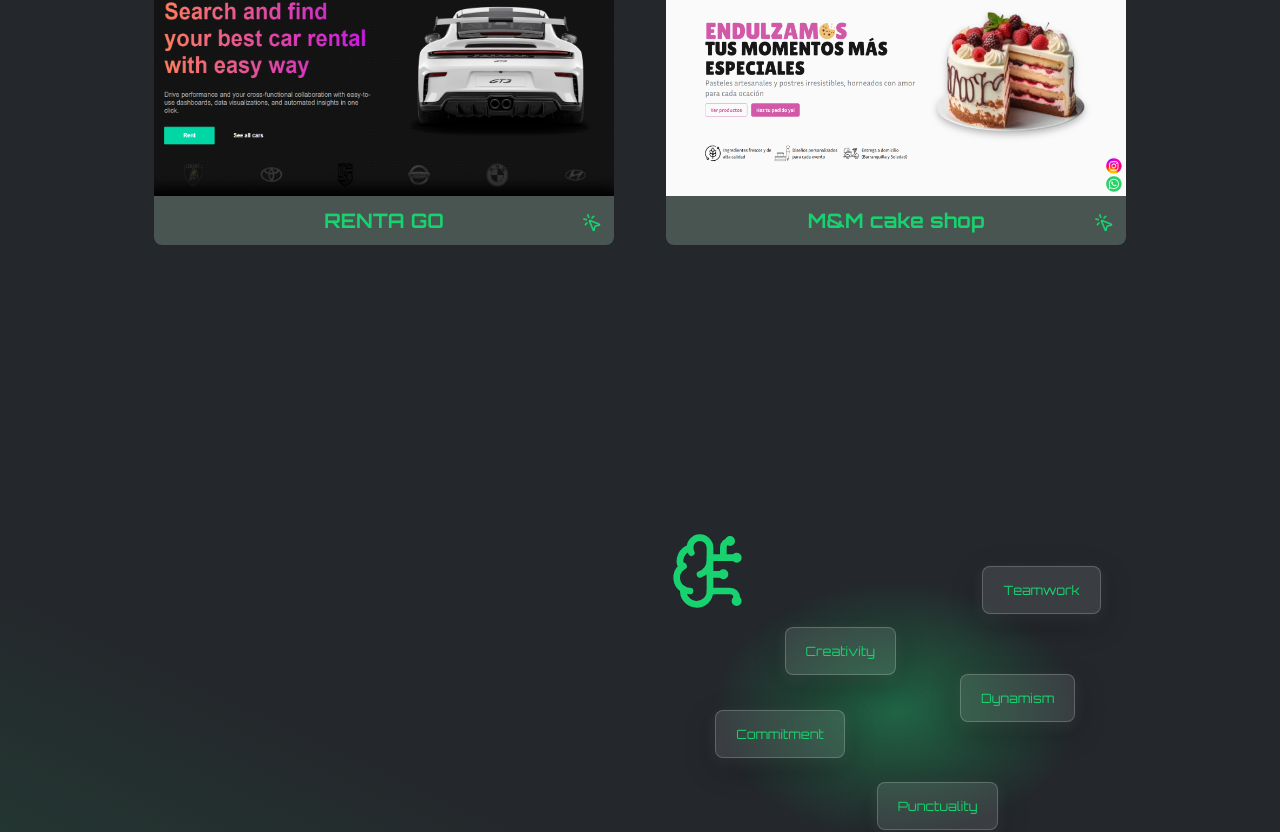
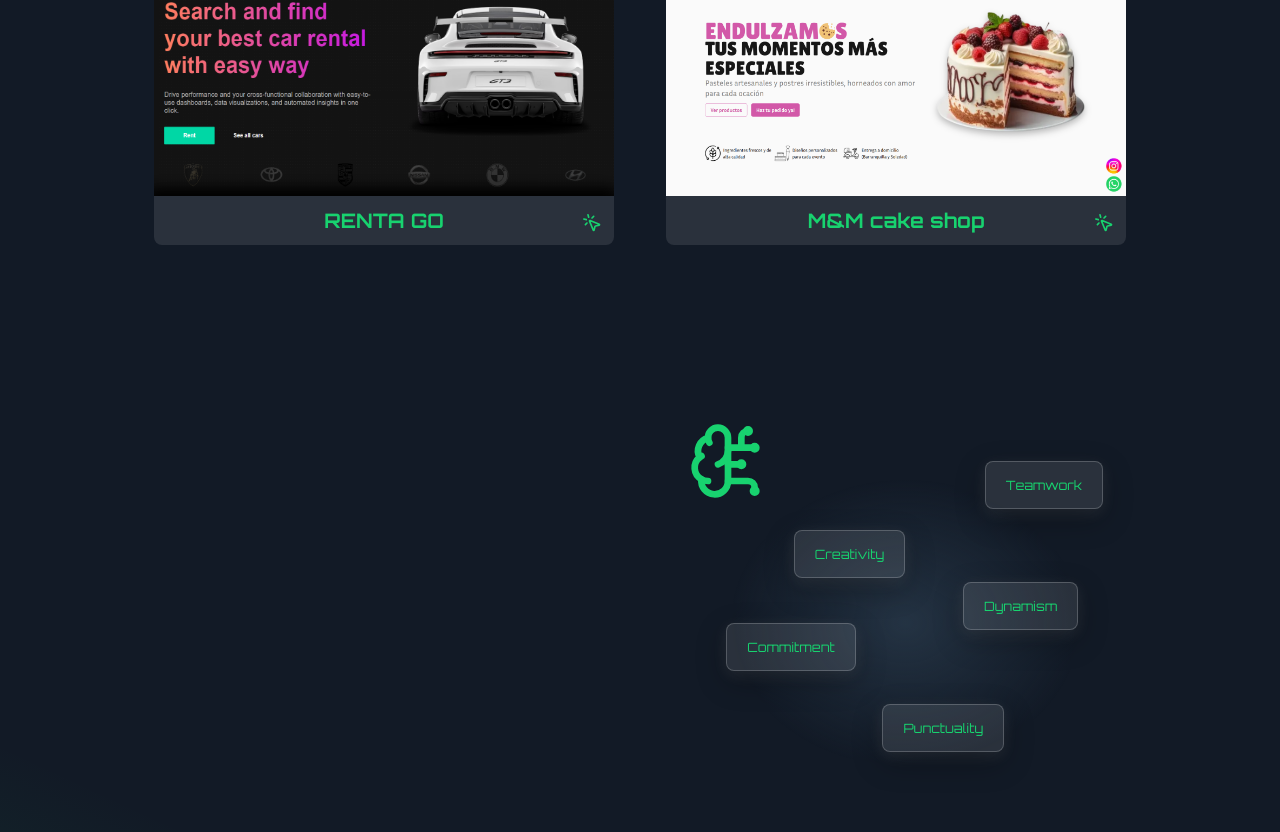
Before and after one commit to Samue2408/Portafolio, a React (Create React App) app: page / in a window 1280 px wide. Shown: the part 1310-2142 px from the top of the page. Built offline with nearby package versions, Linux system fonts and the light colour scheme.

Commit message:
New background and New loading page

```diff
--- a/src/App.js
+++ b/src/App.js
@@ -8,6 +8,7 @@
 import AboutMe from './components/Aboutme/AboutMe.js';
 import ContactMe from './components/Contactme/ContactMe.js';
 import LoadingScreen from './components/LoadingScreen/LoadingScreen.js';
+import Footer from './components/Footer/Footer.js';
 
 
 function App() {
@@ -35,7 +36,7 @@
         <Projects/>
         <AboutMe></AboutMe>
         <ContactMe></ContactMe>
-
+        <Footer/>
       </div>
   );
 }
--- a/src/components/Aboutme/AboutMe.scss
+++ b/src/components/Aboutme/AboutMe.scss
@@ -7,12 +7,11 @@
     user-select: none;
     display: flex;
 
-    padding-top: 80px;
+    padding-top: 150px;
     margin: auto;
     width: 80%;
 
-    height: 100vh;
-
+    gap: 35px;
 
     .about-info{
         margin: auto;
@@ -109,10 +108,8 @@
 
     .about-grafic {
         width: 50%;
-        height: 50%;
         overflow: hidden;
         position: relative;
-        margin: auto;
         .icon-skills {
             width: 100%;
             padding-left: 30px;
@@ -156,7 +153,7 @@
         right: 0;
         height: 100%;
         width: 100%;
-        background: radial-gradient(ellipse, #18d26f5b, var(--background-color) 50%);
+        background: radial-gradient(ellipse, rgba(44, 62, 80, 0.7), transparent 50%);
     }
 
     @keyframes float {
@@ -247,6 +244,7 @@
 
             .dwl-cv{
                 font-size: .8rem;
+                margin: 40px auto;
             }
 
         }
--- a/src/components/Contactme/ContactMe.js
+++ b/src/components/Contactme/ContactMe.js
@@ -1,4 +1,4 @@
-import { FaEnvelope, FaPhone, FaMapMarkerAlt } from "react-icons/fa";
+import { MdOutlineMailOutline , MdOutlineLocalPhone, MdOutlineLocationOn  } from "react-icons/md";
 import emailjs from "@emailjs/browser";
 import { useState } from "react";
 import "./ContactMe.css";
@@ -41,9 +41,9 @@
           Let's create something amazing! 🚀
         </p>
         <div className="contact-details">
-          <p><FaEnvelope className="icon" />samuelmaldonadom@gmail.com</p>
-          <p><FaPhone className="icon" />+57 321 841 36 25</p>
-          <p><FaMapMarkerAlt className="icon" />Barranquilla, Colombia</p>
+          <p><MdOutlineMailOutline className="icon" />samuelmaldonadom@gmail.com</p>
+          <p><MdOutlineLocalPhone className="icon" />+57 321 841 36 25</p>
+          <p><MdOutlineLocationOn className="icon" />Barranquilla, Colombia</p>
         </div>
       </div>
 
--- /dev/null
+++ b/src/components/Footer/Footer.js
@@ -0,0 +1,33 @@
+import './Footer.scss';
+import { FaGithub, FaLinkedinIn  } from "react-icons/fa";
+import { SiNounproject } from "react-icons/si";
+
+export default function Footer() {
+    return (
+        <footer className='footer'>
+            <div className="footer-container">
+                <div className="footer-section">
+                    <h3>About Me</h3>
+                    <p>Passionate developer focused on creating secure and scalable applications.</p>
+                </div>
+                <div className="footer-section">
+                    <h3>Contact</h3>
+                    <p>Email: example@email.com</p>
+                    <p>Phone: +57 321 841 36 25</p>
+                </div>
+                <div className="footer-section">
+                    <h3>Follow Me</h3>
+                    <div className="social-icons">
+                        <a href="https://github.com/Samue2408" target='blank'><FaGithub className='icon-netw'/></a>
+                        <a href="https://www.linkedin.com/in/samuel-maldonado-engineer/" target='blank'><FaLinkedinIn className='icon-netw'/></a>
+                        <a href="https://mym-page.vercel.app/" target='blank'><SiNounproject className='icon-netw'/></a>
+                    </div>
+                </div>
+            </div>
+
+            <div className="footer-bottom">
+                <p>© 2025 Samuel Maldonado. All rights reserved.</p>
+            </div>
+        </footer>
+    )
+}
--- /dev/null
+++ b/src/components/Footer/Footer.scss
@@ -0,0 +1,60 @@
+.footer {
+    background: linear-gradient(to top, #0a0f1d, #121a26);
+    padding: 20px 20px 10px 20px;
+    color: #ffffff;
+    text-align: center;
+    position: relative;
+    overflow: hidden;
+    border-top: 2px solid rgba(0, 255, 136, 0.5); /* Separador neon */
+
+    .footer-container {
+        display: flex;
+        justify-content: space-around;
+        flex-wrap: wrap;
+        max-width: 1200px;
+        margin: auto;
+
+        .footer-section {
+            flex: 1;
+            margin: 20px;
+            min-width: 250px;
+            text-align: center;
+            h3 {
+                color: #00ff88;
+                font-size: 1.5rem;
+                margin-bottom: 15px;
+                text-transform: uppercase;
+                text-shadow: 0 0 10px rgba(0, 255, 136, 0.8);
+            }
+            p {
+                color: rgba(255, 255, 255, 0.7);
+                font-size: 1rem;
+                line-height: 1.5;
+                font-family: var(--font-secundary);
+            }
+            .social-icons {
+                .icon-netw {
+                    color: #00ff88;
+                    font-size: 1.5rem;
+                    margin: 0 10px;
+                    transition: transform 0.3s ease-in-out;
+                }
+                .icon-netw:hover {
+                    transform: scale(1.2);
+                }
+            }
+        }
+    }
+
+    .footer-bottom {
+        margin-top: 20px;
+        border-top: 1px solid rgba(255, 255, 255, 0.2);
+        padding-top: 10px;
+        font-size: 0.9rem;
+        color: rgba(255, 255, 255, 0.5);
+        font-family: var(--font-secundary);
+    }
+
+
+
+}
--- a/src/components/LoadingScreen/LoadingScreen.js
+++ b/src/components/LoadingScreen/LoadingScreen.js
@@ -9,6 +9,9 @@
             <h1 className='letter2'>
                 M
             </h1>
+            <p className='text-complement'>
+                Loading...
+            </p>
         </div>
     )
 }
--- a/src/components/LoadingScreen/LoadingScreen.scss
+++ b/src/components/LoadingScreen/LoadingScreen.scss
@@ -7,9 +7,16 @@
     font-size: 60px;
     font-weight: 900;
     color: var(--principal-color);
-    background-color: var(--background-color);
+    background: radial-gradient(circle at center, rgba(0, 255, 153, 0.1) 0%, rgba(0, 0, 0, 1) 80%);
     h1 {
-        filter: drop-shadow( 0 0 5px rgba(24, 210, 111, 0.5))
+        filter: drop-shadow( 0 0 5px rgba(24, 210, 111, 0.5));
+    }
+
+    .text-complement {
+        position: absolute;
+        bottom: 0;
+        padding-bottom: 10vh;
+        font-size: 20px;
     }
 
     .letter1 {
--- a/src/components/Projects/Projects.js
+++ b/src/components/Projects/Projects.js
@@ -50,7 +50,7 @@
                 <ImageContainer title='Work Plan Managament' project={ClassroomP} description={description1} languages={lenguajes1} link='https://github.com/MauricioMolina12/ClassroomProject'></ImageContainer>
                 <ImageContainer title='Vehicle maintenance' project={VehicleC} description={description2} languages={lenguajes2} link='https://github.com/Samue2408/VehicleCare'></ImageContainer>
                 <ImageContainer title='RENTA GO' project={rentago} description={description3} languages={lenguajes3} link='https://github.com/Samue2408/Reserva_Vehiculos' secondLink='https://github.com/MauricioMolina12/Node-JS-Proyect'></ImageContainer>
-                <ImageContainer title='M&M cake shop' project={mym} description={description4} languages={lenguajes4} link='https://mym-page.vercel.app/'/>
+                <ImageContainer title='M&M cake shop' project={mym} description={description4} languages={lenguajes4} linkPage='https://mym-page.vercel.app/'/>
             </ul>
 
         </section>
--- a/src/components/Projects/info_project/ImageContainer.css
+++ b/src/components/Projects/info_project/ImageContainer.css
@@ -3,7 +3,7 @@
     height: 280px;
     margin: 25px auto; /* Centra el contenedor */
     overflow: hidden; /* Recorta lo que se salga del contenedor */
-    background-color: #485550;
+    background-color: rgba(255, 255, 255, 0.1);
     display: flex;
     flex-direction: column-reverse;
     align-items: center;
@@ -48,20 +48,21 @@
     bottom: 0;
     left: 0;
     right: 0;
-    background: #ffffffef; /* Fondo semitransparente */
+    background: rgba(44, 62, 80, 0.6); /* Azul grisáceo con transparencia */
+    backdrop-filter: blur(12px); /* Efecto de cristal esmerilado */
     overflow: hidden;
     width: 100%;
     height: 0;
     transition: .5s ease ; /* Transición suave */
-    border-radius: 8px;
     display: flex;
     flex-direction: column;
     justify-content: center;
+    color: #F1F1F1;
 }
 
 .overlay p{
     font-family: var(--font-secundary);
-    font-size: 18px;
+    font-size: 15px;
     padding: 15px;
     margin: 0;
 }
@@ -76,14 +77,16 @@
     margin-inline: 5px;
     text-decoration: none;
     color: var(--background-color);
-    background-color: #18D26F;
-    border-radius: 12px;
-    animation: pulse 2s infinite; /* Esta animacion está en el aboutme*/
+    background:  linear-gradient(45deg, #3498DB, #66BB6A);;
+    border-radius: 10px;
+    box-shadow: 0px 4px 6px rgba(0, 0, 0, 0.2);
+    transition: all 0.3s ease;
 }
 
 .overlay a:hover{
     transform: scale(1.05);
-    transition: all 0.3s linear;
+    background: linear-gradient(45deg, #2980B9, #4CAF50);
+    color: #F1F1F1;;
 }
 
 .lenguajes {
@@ -94,6 +97,7 @@
 .lenguajes img {
     width: auto;
     margin-inline: 10px;
+    filter: drop-shadow( 0px 0px 4px rgba(255, 255, 255, 0.2));
 }
 
 
@@ -112,7 +116,7 @@
     }
 
     .overlay p {
-        font-size: 12px;
+        font-size: 10px;
         padding-block: 5px;
     }
 
--- a/src/components/Projects/info_project/ImageContainer.js
+++ b/src/components/Projects/info_project/ImageContainer.js
@@ -26,7 +26,7 @@
 }
 
 
-export default function ImageContainer({title, project, description, languages, link, secondLink}) {
+export default function ImageContainer({title, project, description, languages, link, secondLink, linkPage}) {
 
     const projectRef = useRef(null);
 
@@ -65,11 +65,16 @@
                     ))}
                 </div>
                 <div className="buttoms">
-                    <a target="_blank"
-                        rel="noopener noreferrer"
-                        href={link}>
-                        Go to code
-                    </a>
+
+                    {link && (
+                        <a target="_blank"
+                            rel="noopener noreferrer"
+                            href={link}>
+                            Go to code
+                        </a>
+                    )}
+
+
                     {secondLink && (
                         <a
                             target="_blank"
@@ -79,6 +84,16 @@
                             Go to backend
                         </a>
                     )}
+
+                    {linkPage && (
+                        <a
+                            target="_blank"
+                            rel="noopener noreferrer"
+                            href={linkPage}
+                        >
+                            Go to page
+                        </a>
+                    )}
                 </div>
             </div>
         </li>
--- a/src/index.css
+++ b/src/index.css
@@ -1,41 +1,37 @@
 @import url('https://fonts.googleapis.com/css2?family=Orbitron:wght@400..900&display=swap');
-@import url('https://fonts.googleapis.com/css2?family=Montserrat:ital,wght@0,100..900;1,100..900&display=swap');
+@import url('https://fonts.googleapis.com/css2?family=Poppins:ital,wght@0,100;0,200;0,300;0,400;0,500;0,600;0,700;0,800;0,900;1,100;1,200;1,300;1,400;1,500;1,600;1,700;1,800;1,900&display=swap');
 
 :root {
-  --background-color: #24282C;
+  --background-color: #121a26;
   --text-color: #F2F5ED;
   --principal-color: #18D26F;
-  --font-secundary: 'Montserrat';
+  --font-secundary: 'Poppins';
 }
 
 * {
   box-sizing: border-box;
 }
 
+html{
+  background-color: var(--background-color);
+}
+
 body {
   position: relative;
-  background-color: #24282C;
   font-family: 'Orbitron';
   width: 100%;
+  height: 100%;
   padding: 0;
   margin: 0;
   color: var(--text-color);
   overflow-x: hidden;
+  background: linear-gradient(25deg,#18d26f5b, transparent 30% 70%, #18d26f5b );
 }
 
-body::after {
-  position: absolute;
-  content: "";
-  left: 0;
-  top: 0;
-  height: 100%;
-  width: 100%;
-  background: linear-gradient(25deg,#18d26f5b, transparent 30% 70%, #18d26f5b );
-  z-index: -1;
-}
+
 
 @media (max-width: 500px) {
-  body::after {
+  body {
     background: linear-gradient(50deg,#18d26f5b, transparent 20% 80%, #18d26f5b );
   }
 }
```
Also changed, not shown: src/components/Contactme/ContactMe.css (+39 -16 lines).
